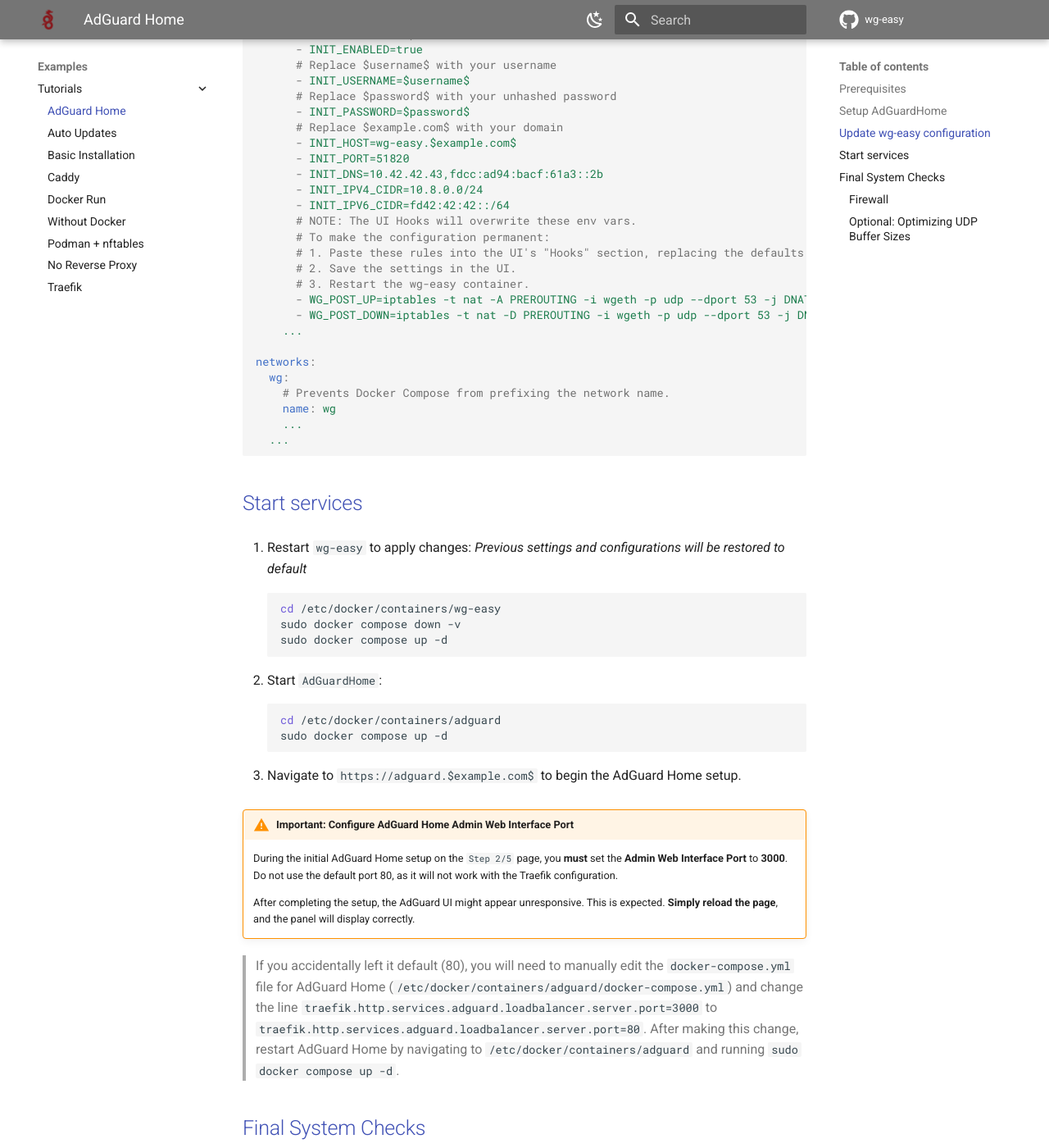
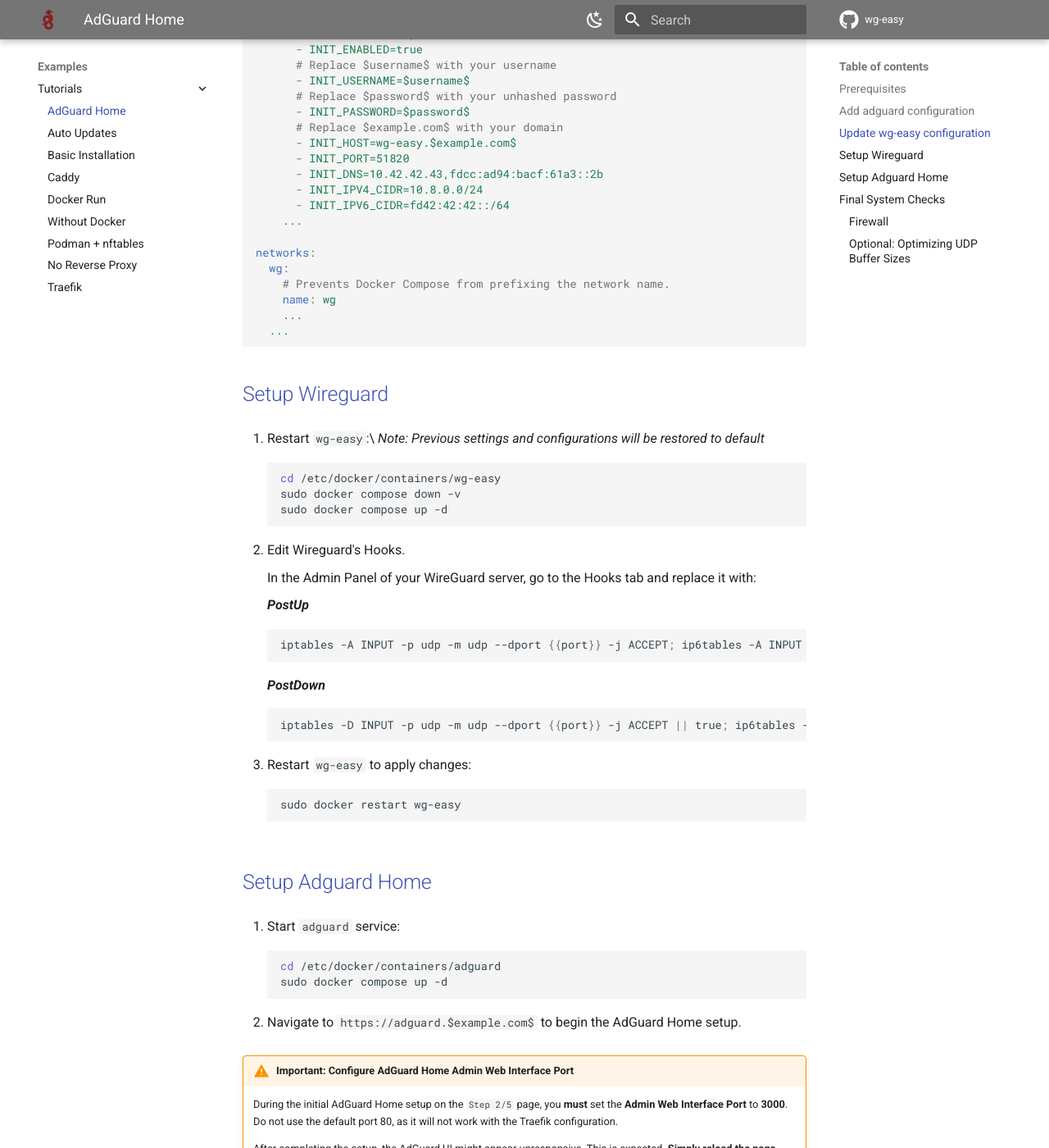
Before and after one commit to wg-easy/wg-easy, an MkDocs documentation site: the page built from docs/content/examples/tutorials/adguard.md, in a window 1280 px wide and 1400 px high, scrolled down 1862 px. Shown: the whole window at 82% size. Built offline with MkDocs 1.6.1 and Material for MkDocs 9.7.7, drawn with Linux system fonts in a browser that asks for light colours; comment, search, counter and statistics services are not loaded; the version menu is left out; some of the changed text lies outside the part shown.

Commit message:
docs: AdGuard Home tutorial compatible with wg-easy v15
Signed-off-by: Edgar R.N <ernvk23@gmail.com>

````diff
--- a/docs/content/examples/tutorials/adguard.md
+++ b/docs/content/examples/tutorials/adguard.md
@@ -8,7 +8,7 @@
 
 - A working [wg-easy](./basic-installation.md) and [Traefik](./traefik.md) setup from the previous guides.
 
-## Setup `AdGuardHome`
+## Add `adguard` configuration
 
 1. Create a directory for the configuration files:
 
@@ -93,13 +93,6 @@
       - INIT_DNS=10.42.42.43,fdcc:ad94:bacf:61a3::2b
       - INIT_IPV4_CIDR=10.8.0.0/24
       - INIT_IPV6_CIDR=fd42:42:42::/64
-      # NOTE: The UI Hooks will overwrite these env vars.
-      # To make the configuration permanent:
-      # 1. Paste these rules into the UI's "Hooks" section, replacing the defaults.
-      # 2. Save the settings in the UI.
-      # 3. Restart the wg-easy container.
-      - WG_POST_UP=iptables -t nat -A PREROUTING -i wgeth -p udp --dport 53 -j DNAT --to-destination 10.42.42.43; iptables -t nat -A PREROUTING -i wgeth -p tcp --dport 53 -j DNAT --to-destination 10.42.42.43; ip6tables -t nat -A PREROUTING -i wgeth -p udp --dport 53 -j DNAT --to-destination fdcc:ad94:bacf:61a3::2b; ip6tables -t nat -A PREROUTING -i wgeth -p tcp --dport 53 -j DNAT --to-destination fdcc:ad94:bacf:61a3::2b; iptables -A FORWARD -i wgeth -j ACCEPT; iptables -A FORWARD -o wgeth -j ACCEPT; ip6tables -A FORWARD -i wgeth -j ACCEPT; ip6tables -A FORWARD -o wgeth -j ACCEPT; iptables -t nat -A POSTROUTING -o wgeth -j MASQUERADE; ip6tables -t nat -A POSTROUTING -o wgeth -j MASQUERADE
-      - WG_POST_DOWN=iptables -t nat -D PREROUTING -i wgeth -p udp --dport 53 -j DNAT --to-destination 10.42.42.43 || true; iptables -t nat -D PREROUTING -i wgeth -p tcp --dport 53 -j DNAT --to-destination 10.42.42.43 || true; ip6tables -t nat -D PREROUTING -i wgeth -p udp --dport 53 -j DNAT --to-destination fdcc:ad94:bacf:61a3::2b || true; ip6tables -t nat -D PREROUTING -i wgeth -p tcp --dport 53 -j DNAT --to-destination fdcc:ad94:bacf:61a3::2b || true; iptables -D FORWARD -i wgeth -j ACCEPT || true; iptables -D FORWARD -o wgeth -j ACCEPT || true; ip6tables -D FORWARD -i wgeth -j ACCEPT || true; ip6tables -D FORWARD -o wgeth -j ACCEPT || true; iptables -t nat -D POSTROUTING -o wgeth -j MASQUERADE || true; ip6tables -t nat -D POSTROUTING -o wgeth -j MASQUERADE || true
     ...
 
 networks:
@@ -110,10 +103,10 @@
   ...
 ```
 
-## Start services
+## Setup Wireguard
 
-1. Restart `wg-easy` to apply changes:
-   _Previous settings and configurations will be restored to default_
+1. Restart `wg-easy`:\
+   _Note: Previous settings and configurations will be restored to default_
 
     ```shell
     cd /etc/docker/containers/wg-easy
@@ -121,14 +114,38 @@
     sudo docker compose up -d
     ```
 
-2. Start `AdGuardHome`:
+2. Edit Wireguard's Hooks.
+
+    In the Admin Panel of your WireGuard server, go to the Hooks tab and replace it with:
+
+    **_PostUp_**
+
+    ```shell
+    iptables -A INPUT -p udp -m udp --dport {{port}} -j ACCEPT; ip6tables -A INPUT -p udp -m udp --dport {{port}} -j ACCEPT; iptables -t nat -A PREROUTING -i wg0 -p udp --dport 53 -j DNAT --to-destination 10.42.42.43; iptables -t nat -A PREROUTING -i wg0 -p tcp --dport 53 -j DNAT --to-destination 10.42.42.43; ip6tables -t nat -A PREROUTING -i wg0 -p udp --dport 53 -j DNAT --to-destination fdcc:ad94:bacf:61a3::2b; ip6tables -t nat -A PREROUTING -i wg0 -p tcp --dport 53 -j DNAT --to-destination fdcc:ad94:bacf:61a3::2b; iptables -A FORWARD -i wg0 -j ACCEPT; iptables -A FORWARD -o wg0 -j ACCEPT; ip6tables -A FORWARD -i wg0 -j ACCEPT; ip6tables -A FORWARD -o wg0 -j ACCEPT; iptables -t nat -A POSTROUTING -s {{ipv4Cidr}} -o wgeth -j MASQUERADE; ip6tables -t nat -A POSTROUTING -s {{ipv6Cidr}} -o wgeth -j MASQUERADE;
+    ```
+
+    **_PostDown_**
+
+    ```shell
+    iptables -D INPUT -p udp -m udp --dport {{port}} -j ACCEPT || true; ip6tables -D INPUT -p udp -m udp --dport {{port}} -j ACCEPT || true; iptables -t nat -D PREROUTING -i wg0 -p udp --dport 53 -j DNAT --to-destination 10.42.42.43 || true; iptables -t nat -D PREROUTING -i wg0 -p tcp --dport 53 -j DNAT --to-destination 10.42.42.43 || true; ip6tables -t nat -D PREROUTING -i wg0 -p udp --dport 53 -j DNAT --to-destination fdcc:ad94:bacf:61a3::2b || true; ip6tables -t nat -D PREROUTING -i wg0 -p tcp --dport 53 -j DNAT --to-destination fdcc:ad94:bacf:61a3::2b || true; iptables -D FORWARD -i wg0 -j ACCEPT || true; iptables -D FORWARD -o wg0 -j ACCEPT || true; ip6tables -D FORWARD -i wg0 -j ACCEPT || true; ip6tables -D FORWARD -o wg0 -j ACCEPT || true; iptables -t nat -D POSTROUTING -s {{ipv4Cidr}} -o wgeth -j MASQUERADE || true; ip6tables -t nat -D POSTROUTING -s {{ipv6Cidr}} -o wgeth -j MASQUERADE || true;
+    ```
+
+3. Restart `wg-easy` to apply changes:
+
+    ```shell
+    sudo docker restart wg-easy
+    ```
+
+## Setup Adguard Home
+
+1. Start `adguard` service:
 
     ```shell
     cd /etc/docker/containers/adguard
     sudo docker compose up -d
     ```
 
-3. Navigate to `https://adguard.$example.com$` to begin the AdGuard Home setup.
+2. Navigate to `https://adguard.$example.com$` to begin the AdGuard Home setup.
 
 /// warning | Important: Configure AdGuard Home Admin Web Interface Port
 During the initial AdGuard Home setup on the `Step 2/5` page, you **must** set the **Admin Web Interface Port** to **3000**. Do not use the default port 80, as it will not work with the Traefik configuration.
````
